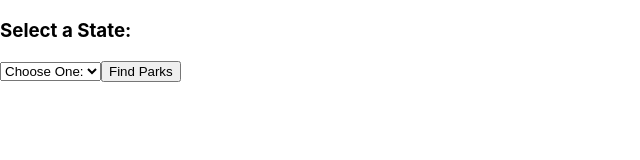
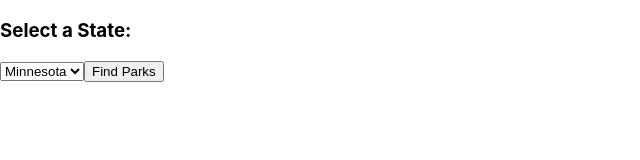
Before and after one commit to mellen-code/national-parks-app, a React (Create React App) app: page / in a window 1280 px wide. Shown: the top 160 px of the page, without its empty margins (0-640 px from the left). Built offline with nearby package versions, Linux system fonts and the light colour scheme.

Commit message:
added StateParks component

```diff
--- a/src/App.js
+++ b/src/App.js
@@ -1,12 +1,18 @@
-import ParkSearch from './components/ParkSearch'
+import { useState } from 'react';
+import ParkSearch from './components/ParkSearch';
+import StateParks from './components/StateParks';
 import './App.css';
 
+
 function App() {
+  const [stateParkInfo, setStateParkInfo] = useState(null);
+
   const getParksList = async function(state) {
     try {
       const response = await fetch(`https://developer.nps.gov/api/v1/parks?stateCode=${state}&api_key=${process.env.REACT_APP_PARKS_API_TOKEN}`);
       const data = await response.json();
-      console.log(data)
+      setStateParkInfo(data.data);
+      console.log(stateParkInfo)
     }
     catch(error) {
       console.error(error)
@@ -16,6 +22,10 @@ function App() {
   return (
     <>
       <ParkSearch getParksList={getParksList}/>
+
+      {stateParkInfo && (
+        <StateParks data={stateParkInfo} />
+      )}
     </>
   )
 }
--- a/src/components/ParkSearch.js
+++ b/src/components/ParkSearch.js
@@ -1,7 +1,7 @@
 import { useState } from 'react';
 
 function ParkSearch({getParksList}) {
-    const [stateCode, setStateCode] = useState('')
+    const [stateCode, setStateCode] = useState('mn')
 
     const handleSearch = (e) => {
         e.preventDefault();
@@ -13,7 +13,6 @@ function ParkSearch({getParksList}) {
         <>
         <h3>Select a State:</h3>
         <select onChange={e => setStateCode(e.target.value)} name="state" >
-            <option>Choose One:</option>
             <option value="mn">Minnesota</option>
             <option value="wy">Wyoming</option>
         </select>
--- /dev/null
+++ b/src/components/StateParks.js
@@ -0,0 +1,18 @@
+// import { useState } from 'react';
+
+
+function StateParks({data}) {
+    // const {fullName, description} = data[0];
+
+    return (
+        <>
+        <ul>
+            {data.map(name => (
+            <li key={data.id}>{data.fullName}</li>
+            ))}
+        </ul>
+        </>
+    )
+}
+
+export default StateParks;
```
